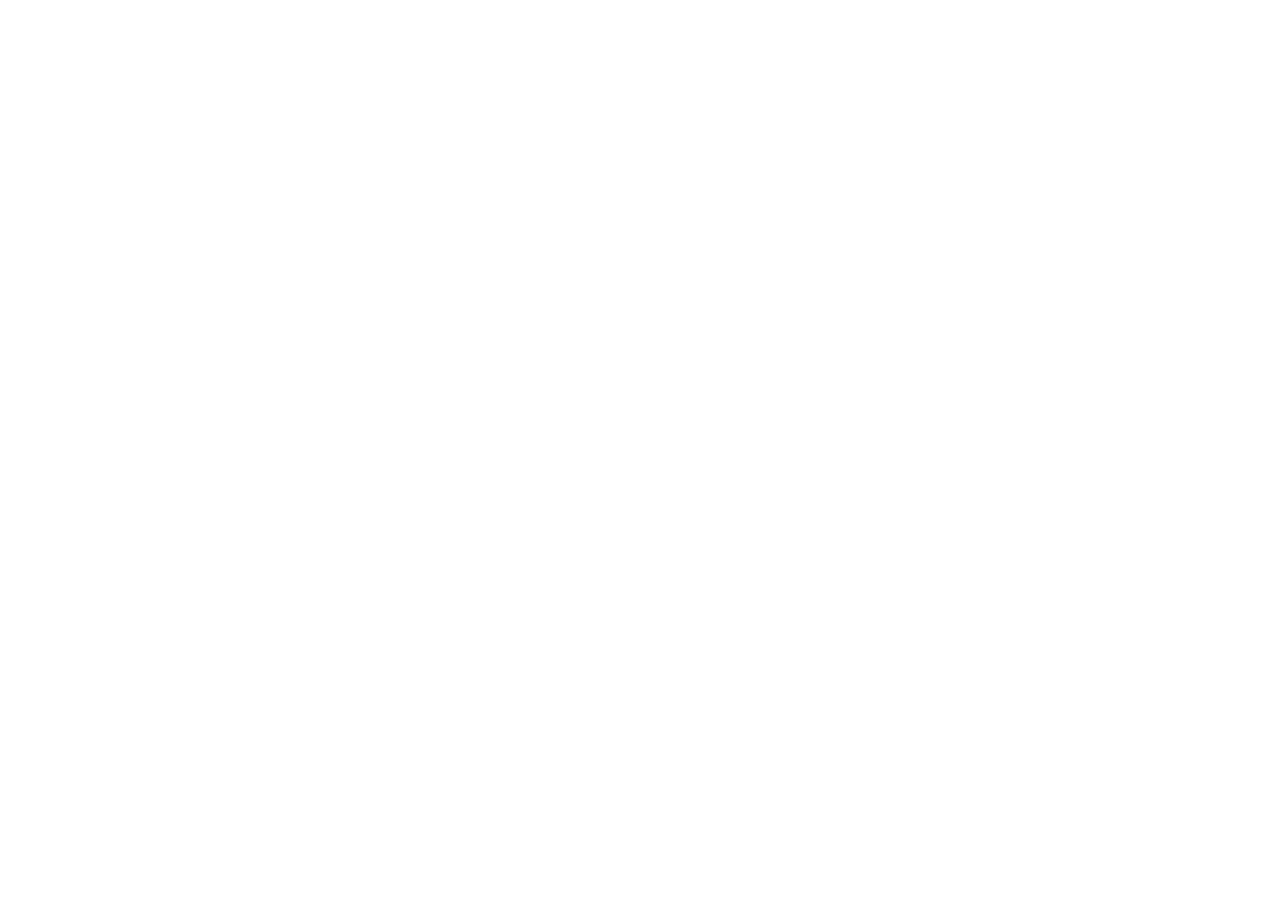
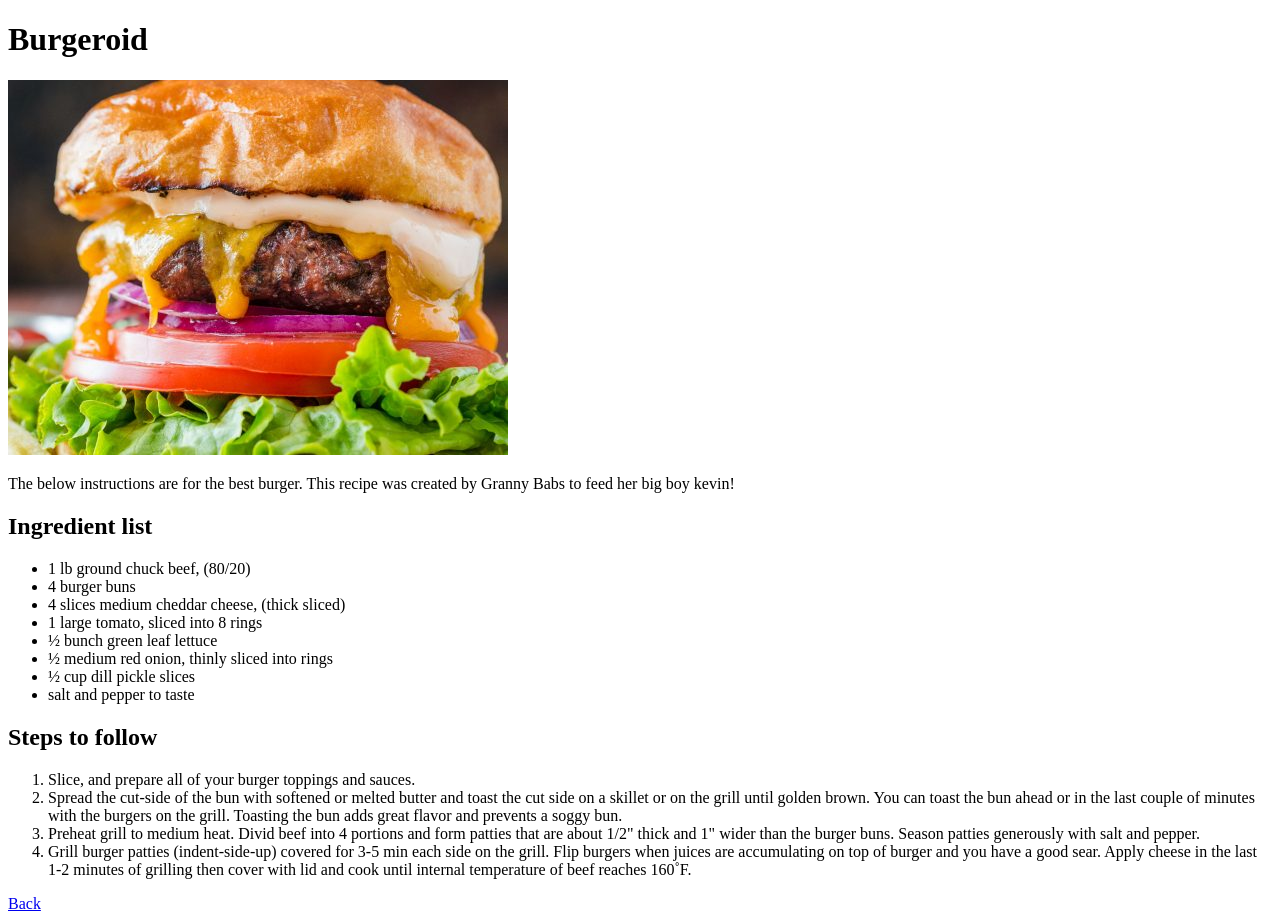
Before and after one commit to jayykayy/odin-recipes, a plain HTML site: page recipes/burgertown.html in a window 1280 px wide. Before the commit the page ends 800 px from the top, so only its background shows below. Drawn offline with Linux system fonts and the light colour scheme.

Commit message:
Added Burger and Lasagna pictures + recipes for both

```diff
--- a/recipes/burgertown.html
+++ b/recipes/burgertown.html
@@ -7,6 +7,35 @@
     <title>Burgeroid</title>
 </head>
 <body>
+    <h1>Burgeroid</h1>
+    <img src="../img/burgeroid.jpeg" alt="Burgeroid">
+    <div>
+        <p> The below instructions are for the best burger. This recipe was created by Granny Babs to feed her big boy kevin!</p>
+    </div>
+    <p>
+        <h2>Ingredient list</h2>
+        <ul>
+            <li>1 lb ground chuck beef, (80/20)</li>
+            <li>4 burger buns</li>
+            <li>4 slices medium cheddar cheese, (thick sliced)</li>
+            <li>1 large tomato, sliced into 8 rings</li>
+            <li>½ bunch green leaf lettuce</li>
+            <li>½ medium red onion, thinly sliced into rings</li>
+            <li>½ cup dill pickle slices</li>
+            <li>salt and pepper to taste</li>
+        </ul>
+    </p>
+    <div>
+        <h2>Steps to follow</h2>
+        <ol>
+            <li>Slice, and prepare all of your burger toppings and sauces.</li>
+            <li>Spread the cut-side of the bun with softened or melted butter and toast the cut side on a skillet or on the grill until golden brown. You can toast the bun ahead or in the last couple of minutes with the burgers on the grill.
+                Toasting the bun adds great flavor and prevents a soggy bun.</li>
+            <li>Preheat grill to medium heat. Divid beef into 4 portions and form patties that are about 1/2" thick and 1" wider than the burger buns. Season patties generously with salt and pepper.</li>
+            <li>Grill burger patties (indent-side-up) covered for 3-5 min each side on the grill. Flip burgers when juices are accumulating on top of burger and you have a good sear. Apply cheese in the last 1-2 minutes of grilling then cover with lid and cook until internal temperature of beef reaches 160˚F.</li>
+        </ol>
+    </div>
+<a href="../index.html">Back</a>
 
 </body>
 </html>
```
Also changed, not shown: recipes/lasagna.html (+26 -1 lines), img/burgeroid.jpeg (added), img/nonaslasagna.jpeg (added).
